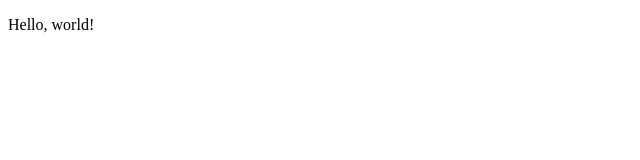
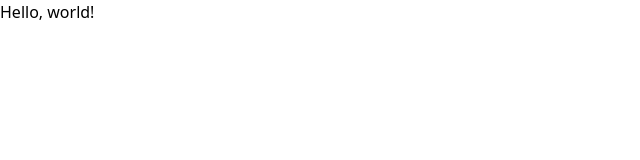
Before and after one commit to EvenStevenH/hearthy-hue, a React (Vite) app: page / in a window 1280 px wide. Shown: the top 160 px of the page, without its empty margins (0-640 px from the left). Built offline with nearby package versions, Linux system fonts and the light colour scheme.

Commit message:
reset index styles

```diff
--- a/src/index.css
+++ b/src/index.css
@@ -0,0 +1,28 @@
+:root {
+	--text1: #;
+	--accent1: #;
+	--bg1: #;
+}
+
+*,
+*::before,
+*::after {
+	padding: 0;
+	margin: 0;
+	box-sizing: border-box;
+}
+
+body {
+	font-family: system-ui, Avenir, Helvetica, Arial, sans-serif;
+	line-height: 1.5;
+	color: var(--text1);
+}
+
+a {
+	color: var(--accent1);
+	text-decoration: none;
+}
+
+a:hover {
+	text-decoration: underline;
+}
```
